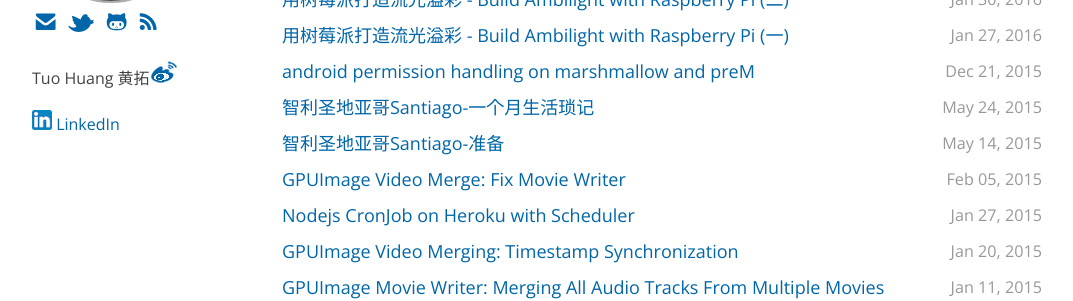
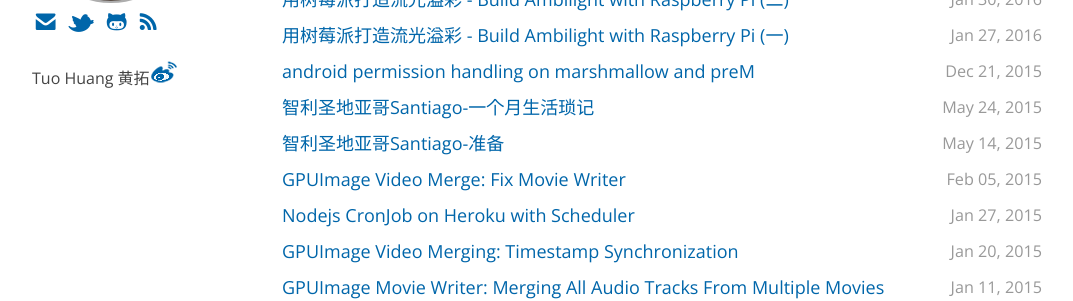
Before and after one commit to tuo/tuo.github.io, a Jekyll site: the page built from index.html, in a window 1280 px wide. Shown: the part 175-476 px from the top of the page, without its empty margins (138-1211 px from the left). Built offline with Jekyll 4.4.1, drawn with Linux system fonts in a browser that asks for light colours; comment, search, counter and statistics services are not loaded.

Commit message:
committed

```diff
--- a/_layouts/default.html
+++ b/_layouts/default.html
@@ -66,7 +66,7 @@
             <li> </li>
             <li> </li>
 
-            <li><br/><a href="https://www.linkedin.com/in/huang-tuo-8470b12a?trk=hp-identity-name" style="display:inline-block;"><img src='/static/images/linkedin.png'/>  LinkedIn</a></li>
+           <!--  <li><br/><a href="https://www.linkedin.com/in/huang-tuo-8470b12a?trk=hp-identity-name" style="display:inline-block;"><img src='/static/images/linkedin.png'/>  LinkedIn</a></li> -->
           </ul>
         </section>
       </div>
```
